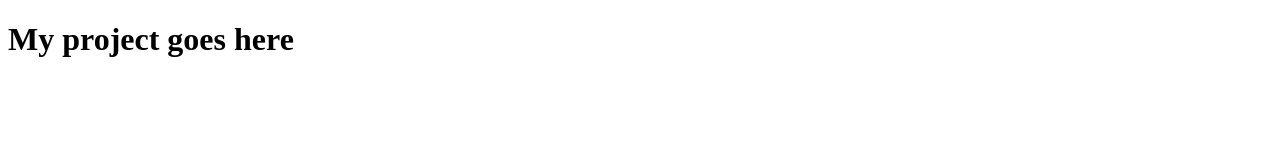
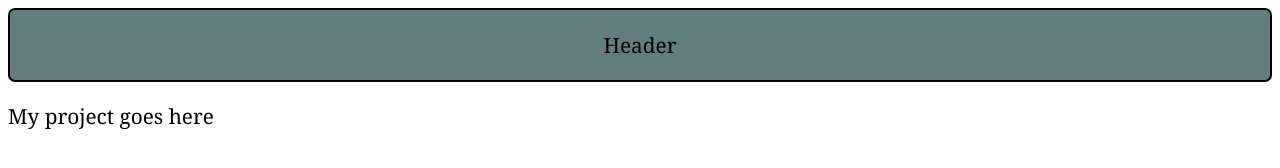
Before and after one commit to Max-Korolkov/test, a plain HTML site: page layout/index.html in a window 1280 px wide. Drawn offline with Linux system fonts and the light colour scheme.

Commit message:
basic changes

```diff
--- a/layout/css/styles.css
+++ b/layout/css/styles.css
@@ -0,0 +1,18 @@
+.text {
+	font-size: 130%;
+	font-family: Georgia, times, serif;
+}
+header {
+	position: sticky;
+	top: 0;
+	background-color: rgb(100,125,125,1);
+	border: 2px solid black;
+	text-align: center;
+	border-radius: 7px;
+}
+body {
+	min-height: 1000px;
+}
+footer {
+	min-height: 1000px;
+}
--- a/layout/index.html
+++ b/layout/index.html
@@ -1,9 +1,15 @@
 <!DOCTYPE html>
 <html>
 	<head>
+		<link rel="stylesheet" type="text/css" href="css/styles.css" />
 		<title>My Project</title>
 	</head>
 	<body>
-		<h1>My project goes here</h1>
+		<header>
+			<p class="text">Header</p>
+		</header>
+		<p class="text">My project goes here</p>
+		<footer>
+		</footer>
 	</body>
 </html>
```
